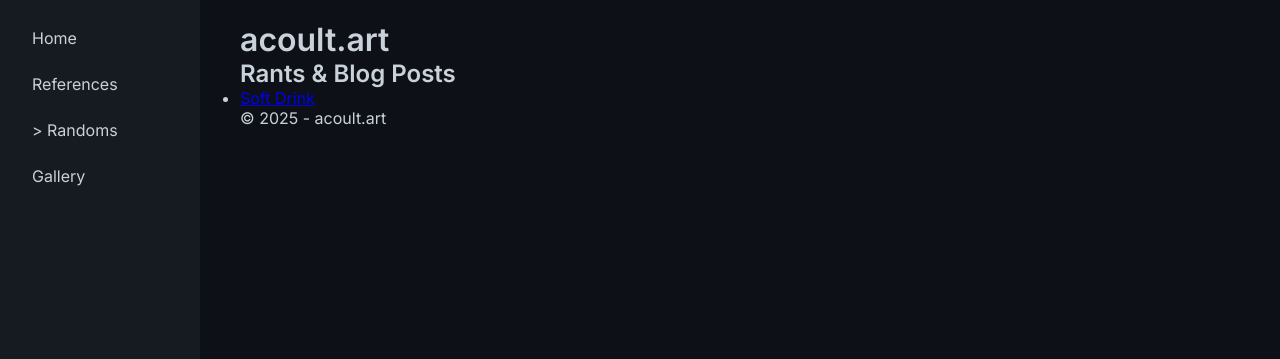
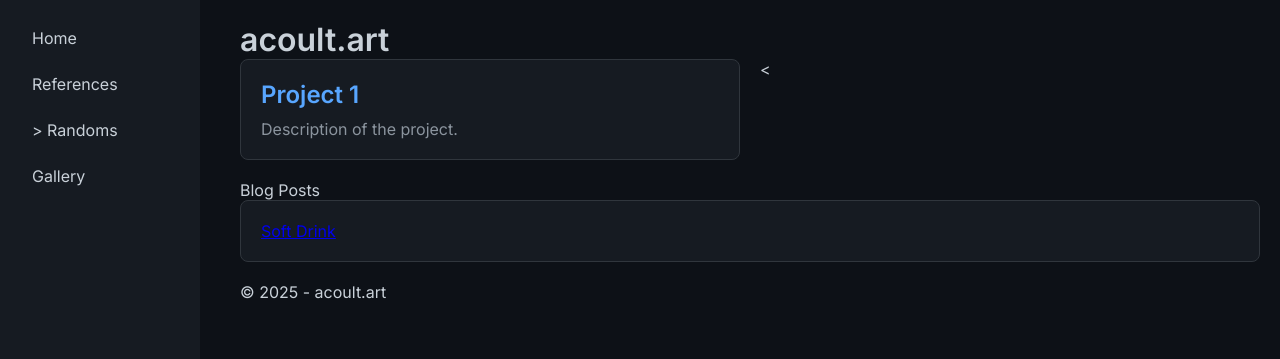
Before and after one commit to a-842/website, a Flask app: page /randoms in a window 1280 px wide. Shown: the top 359 px of the page. Run offline with Flask 3, Linux system fonts and the light colour scheme; some libraries are stand-ins or nearby versions.

Commit message:
Update blogs.html

```diff
--- a/templates/blogs.html
+++ b/templates/blogs.html
@@ -3,12 +3,22 @@
 {% block title %}Rants - My Retro Hub{% endblock %}
 
 {% block content %}
-<section>
-    <h2>Rants & Blog Posts</h2>
-    <ul>
+<div class="grid two-column">
+            <div class="card">
+                <h2>Project 1</h2>
+                <p>Description of the project.</p>
+            </div>
+            <
+        </div
+
+
+    <h2>Blog Posts</h2>
+    <div class="grid two-column">
         {% for blog in blogs %}
-            <li><a href="{{ url_for('blog_post', post=blog) }}">{{ blog.replace("_", " ").title() }}</a></li>
+            <div class="card">
+                <a href="{{ url_for('blog_post', post=blog) }}">{{ blog.replace("_", " ").title() }}</a>
+            </div>
         {% endfor %}
-    </ul>
-</section>
+    </div>
+
 {% endblock %}
```
